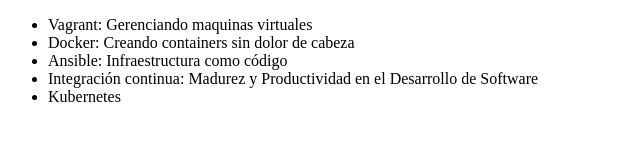
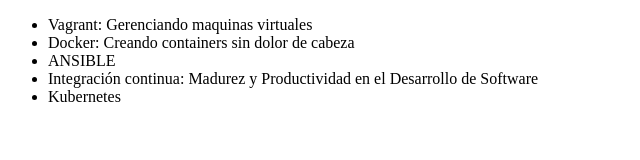
Before and after one commit to AmayraniCV/alura-git, a plain HTML site: page index.html in a window 1280 px wide. Shown: the whole page, without its empty margins (0-640 px from the left). Drawn offline with Linux system fonts and the light colour scheme.

Commit message:
Revert "Cambiando el nombre del curso de Ansible"
This reverts commit 993517d61c427321ba8b19bba52c528c23ef67ef.

```diff
--- a/index.html
+++ b/index.html
@@ -8,7 +8,7 @@
      <ul>
          <li> Vagrant: Gerenciando maquinas virtuales </li>
          <li> Docker: Creando containers sin dolor de cabeza </li>
-         <li> Ansible: Infraestructura como código </li>
+         <li> ANSIBLE </li>
          <li> Integración continua: Madurez y Productividad en el Desarrollo de Software </li>
          <li> Kubernetes </li>
      </ul>
```
